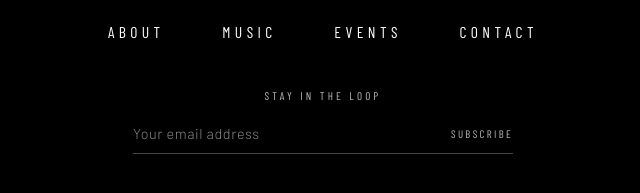
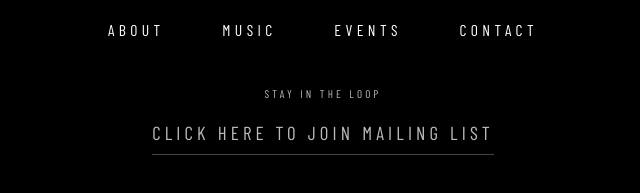
Before and after one commit to beatsforleekz/ulurecords, a plain HTML site: page index.html in a window 1280 px wide. Shown: the part 551-744 px from the top of the page, without its empty margins (317-957 px from the left). Drawn offline with nearby package versions, Linux system fonts and the light colour scheme; a web font is replaced by a local one.

Commit message:
Add files via upload
update homepage signup

```diff
--- a/index.html
+++ b/index.html
@@ -185,32 +185,25 @@ button{cursor:pointer}
   text-align:center;
 }
 .signup-row{
-  display:flex;
-  width:100%;
-  border-bottom:1px solid #444;
+  display:inline-block;
+  width:auto;
 }
-.signup-row input{
-  flex:1;
-  background:transparent;
-  outline:none;
-  font-size:.9rem;
-  font-weight:300;
-  letter-spacing:.04em;
-  color:var(--white);
-  padding:.65rem 0;
-}
-.signup-row input::placeholder{color:var(--mid)}
-.signup-row button{
+.signup-btn{
+  display:inline-block;
   font-family:var(--f-head);
-  font-size:.68rem;
+  font-size:clamp(1.3rem,2vw,1.5rem);
   letter-spacing:.22em;
   text-transform:uppercase;
   color:var(--grey);
-  padding:.65rem 0 .65rem 1rem;
-  flex-shrink:0;
+  padding:.65rem 0;
+  line-height:1.1;
+  border-bottom:1px solid #444;
   transition:color .2s;
 }
-.signup-row button:hover{color:var(--white)}
+.signup-btn-home{
+  font-size:clamp(1.02rem,1.5vw,1.18rem);
+}
+.signup-btn:hover{color:var(--white)}
 
 /* ═══════════════════════════════════════════════
    ABOUT PAGE
@@ -270,6 +263,7 @@ button{cursor:pointer}
   line-height:1.82;
   letter-spacing:.015em;
   color:var(--light);
+  text-align:justify;
   margin-bottom:1.25rem;
 }
 .about-body p:last-child{margin-bottom:0}
@@ -699,8 +693,9 @@ button{cursor:pointer}
       <input type="hidden" name="form-name" value="signup"/>
       <span class="signup-label">Stay in the loop</span>
       <div class="signup-row">
-        <input type="email" name="email" placeholder="Your email address" aria-label="Email address" required/>
-        <button type="submit">Subscribe</button>
+        <a href="https://stats.sender.net/forms/dR6vKR/view" target="_blank" rel="noopener" class="signup-btn signup-btn-home">
+          Click here to join mailing list
+        </a>
       </div>
     </form>
     <p class="signup-success" hidden>Thanks for signing up.</p>
@@ -1057,10 +1052,10 @@ button{cursor:pointer}
 
       <!-- Mailing list -->
       <div>
-        <span class="contact-heading">Mailing list</span>
         <div class="signup-row">
-          <input type="email" placeholder="Your email address" aria-label="Email for mailing list"/>
-          <button type="button">Subscribe</button>
+          <a href="https://stats.sender.net/forms/dR6vKR/view" target="_blank" rel="noopener" class="signup-btn">
+            Click here to join mailing list
+          </a>
         </div>
       </div>
 
```
